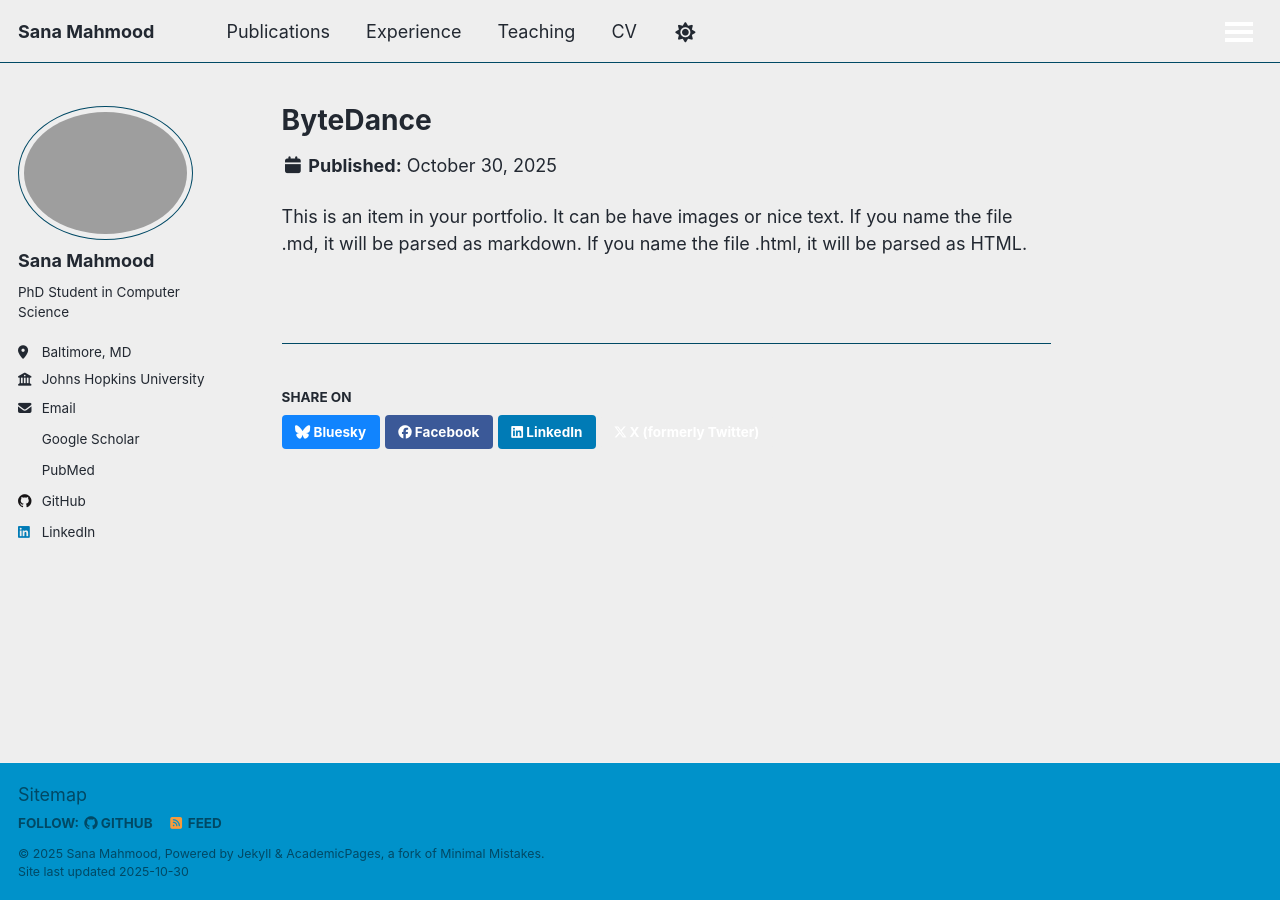
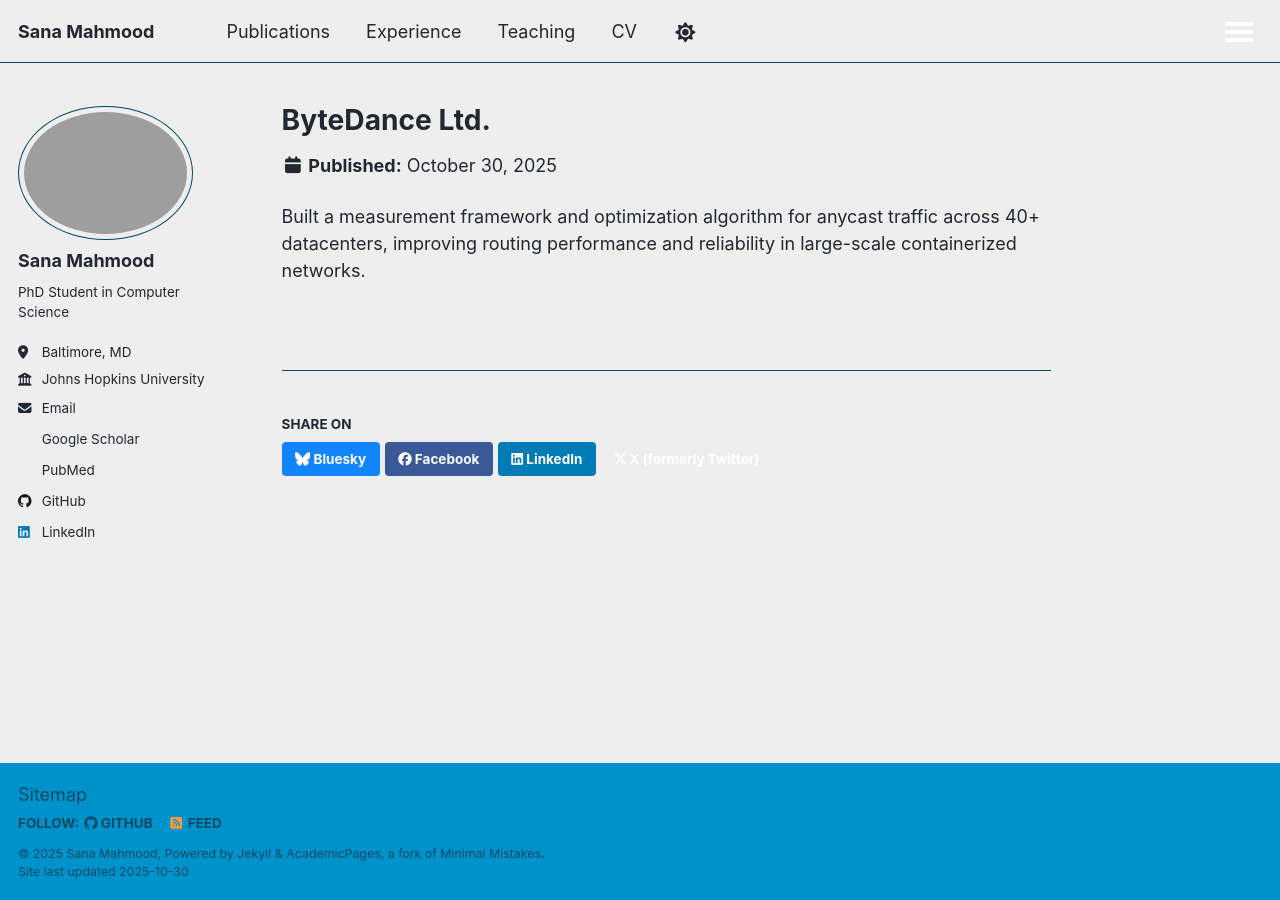
Before and after one commit to sana-mahmood/sana-mahmood.github.io, a Jekyll site: the page built from _experience/experience-1.md, in a window 1280 px wide. Built offline with Jekyll 4.4.1, drawn with Linux system fonts in a browser that asks for light colours; nearby versions of some CDN libraries; some web fonts are replaced; a script bundle is joined from its source files by our own code; library files that are not in the unit come from our copies; a script that is not in the unit is left out.

Commit message:
adding experience

```diff
--- a/_experience/experience-1.md
+++ b/_experience/experience-1.md
@@ -1,7 +1,9 @@
 ---
-title: "ByteDance"
-excerpt: "Short description of portfolio item number 1<br/><img src='/images/500x300.png'>"
+title: "ByteDance Ltd."
 collection: experience
+role: "Software Engineering Intern (SDN)"
+duration: "May 2025 – Aug 2025"
+location: "San Jose, CA"
 ---
 
-This is an item in your portfolio. It can be have images or nice text. If you name the file .md, it will be parsed as markdown. If you name the file .html, it will be parsed as HTML.
+Built a measurement framework and optimization algorithm for anycast traffic across 40+ datacenters, improving routing performance and reliability in large-scale containerized networks.
```
